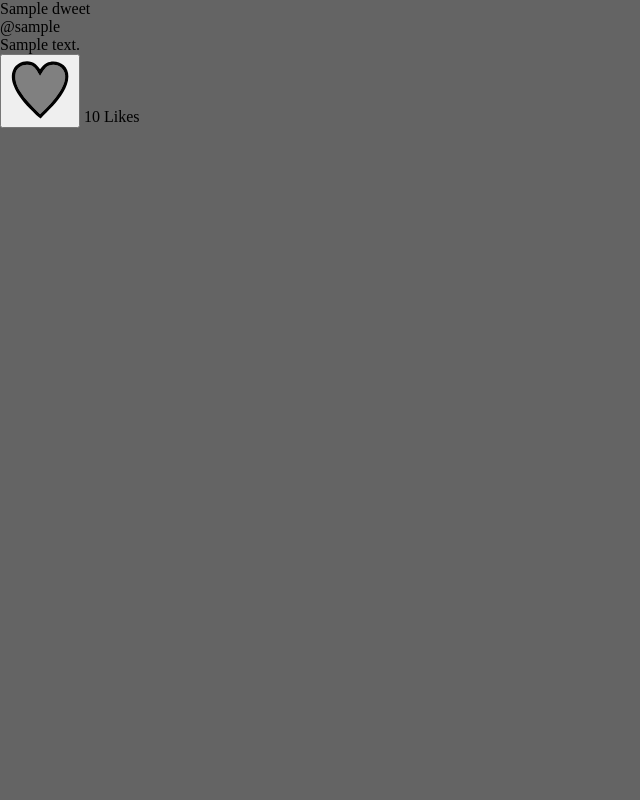
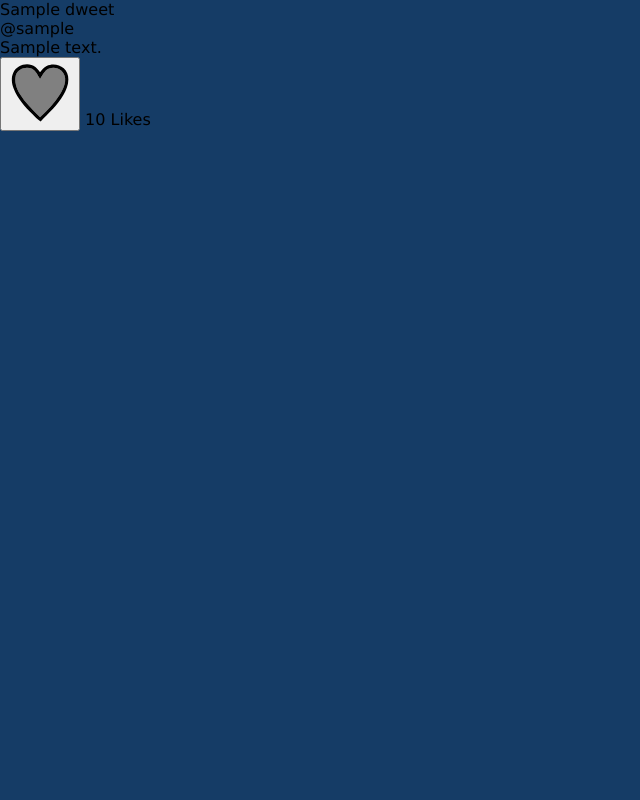
Before and after one commit to rand0m-cloud/ditter, a Django app: template ditterapi/templates/ditterapp/index.html in a window 1280 px wide. Shown: the whole page, without its empty margins (0-640 px from the left). Run offline with Django 4.2, Linux system fonts and the light colour scheme; the template is opened without the code that fills it: most values are stand-ins (such as "Sample title", 1, 10 or a date in 2020).

Commit message:
style website

```diff
--- a/ditterapp/src/assets/main.css
+++ b/ditterapp/src/assets/main.css
@@ -3,6 +3,7 @@
 
 body {
   background-color: var(--primary-color);
+  font-family: Verdana, sans-serif;
 }
 
 main {
--- a/ditterapp/src/assets/style.css
+++ b/ditterapp/src/assets/style.css
@@ -1,14 +1,17 @@
 :root {
-  --primary-color: rgb(100, 100, 100);
-  --secondary-color: rgb(150, 150, 150);
-  --active-color: rgb(0, 0, 250);
+  --primary-color: #153c66;
+  --primary-text-color: white;
+
+  --secondary-color: #217dab;
+  --secondary-text-color: lightgray;
+
   --error-color: rgb(200, 0, 0);
   --error-text-color: black;
-  --primary-text-color: black;
-  --active-text-color: white;
-  --secondary-text-color: lightgray;
+
+  --active-color: #dfaf01;
+  --active-text-color: black;
 
   --modal-front-color: var(--primary-color);
   --modal-back-color: var(--secondary-color);
-  --logo-text-color: black;
+  --logo-text-color: var(--active-color);
 }
--- a/ditterapp/src/components/ComposeDweetModal.vue
+++ b/ditterapp/src/components/ComposeDweetModal.vue
@@ -56,7 +56,7 @@ const post = async () => {
   background-color: var(--active-color);
   padding: 1rem;
   border-radius: 2rem;
-  color: white;
+  color: var(--active-text-color);
   border: none;
 }
 
@@ -64,7 +64,6 @@ const post = async () => {
   width: 70vw;
   max-width: 40rem;
   min-height: 20rem;
-  background-color: white;
   border-radius: 1rem;
   padding: 2rem;
 
--- a/ditterapp/src/components/Dweet.vue
+++ b/ditterapp/src/components/Dweet.vue
@@ -45,8 +45,8 @@ const liked = computed(() => {
   justify-content: space-between;
   flex-direction: column;
 
-  width:100%;
-  max-width: 25rem;
+  width: 100%;
+  max-width: 40rem;
 }
 
 .dweet-content {
--- a/ditterapp/src/views/LoginView.vue
+++ b/ditterapp/src/views/LoginView.vue
@@ -76,6 +76,7 @@ const submit = (e) => {
   color: var(--active-text-color);
   border: none;
   border-radius: 2rem;
+  margin-top: 1rem;
 }
 
 .login-error {
@@ -89,6 +90,6 @@ const submit = (e) => {
 .login-form label {
   padding: 0.5rem 0;
   display: block;
-  color: var(--active-text-color);
+  color: var(--primary-text-color);
 }
 </style>
--- a/ditterapp/src/views/ProfileView.vue
+++ b/ditterapp/src/views/ProfileView.vue
@@ -2,7 +2,6 @@
 import { onMounted, ref } from "vue";
 import { useRoute } from "vue-router";
 import Dweet from "../components/Dweet.vue";
-import ComposeDweetModal from "../components/ComposeDweetModal.vue";
 import API from "../API.js";
 
 const route = useRoute();
@@ -20,7 +19,6 @@ onMounted(async () => {
 </script>
 
 <template>
-  <ComposeDweetModal />
   <div class="profile">
     <div v-if="error" class="error">
       {{ error }}
```
Also changed, not shown: ditterapp/src/components/Header.vue (+13 -6 lines).
